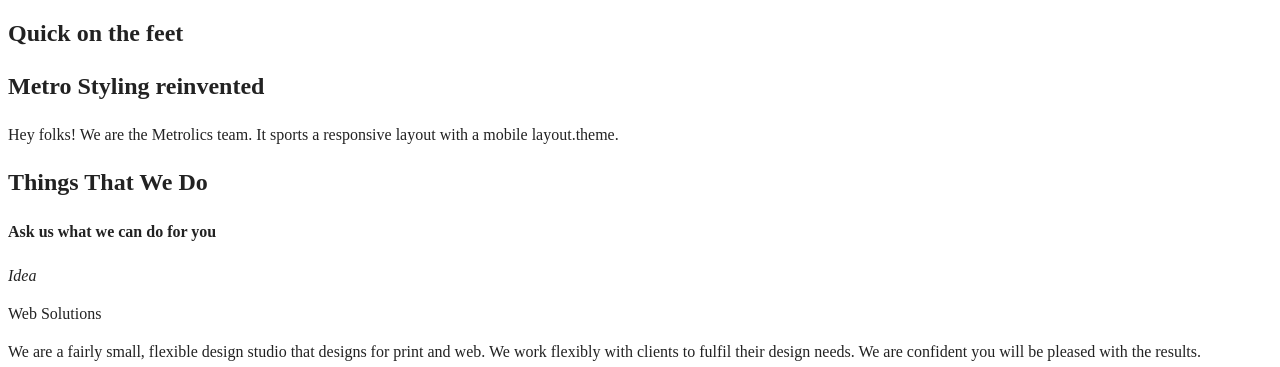
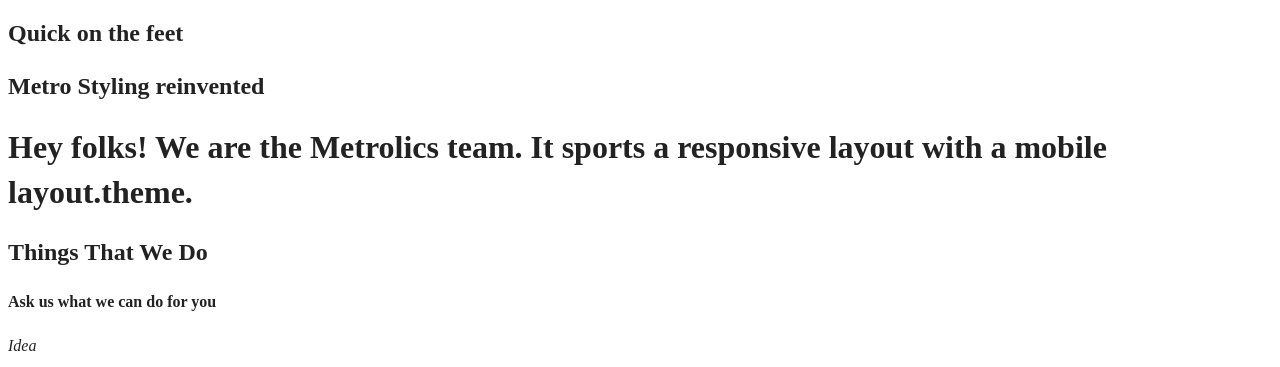
Before and after one commit to Anjievk/wk02_project, a plain HTML site: page index.html in a window 1280 px wide. Shown: the part 433-800 px from the top of the page. Drawn offline with Linux system fonts and the light colour scheme.

Commit message:
changed the p to h1

```diff
--- a/index.html
+++ b/index.html
@@ -1,5 +1,5 @@
 <!doctype html>
-<html class="no-js">
+<html class="no-js" lang="en">
 
 <head>
   <meta charset="utf-8">
@@ -80,7 +80,7 @@
   </section>
 
   <div class="page-intro">
-    <p>Hey folks! We are the <span>Metrolics</span> team. It sports a responsive layout with a mobile layout.theme.</p>
+    <h1>Hey folks! We are the <span>Metrolics</span> team. It sports a responsive layout with a mobile layout.theme.</h1>
   </div>
 
   <section class="section-services">
```
